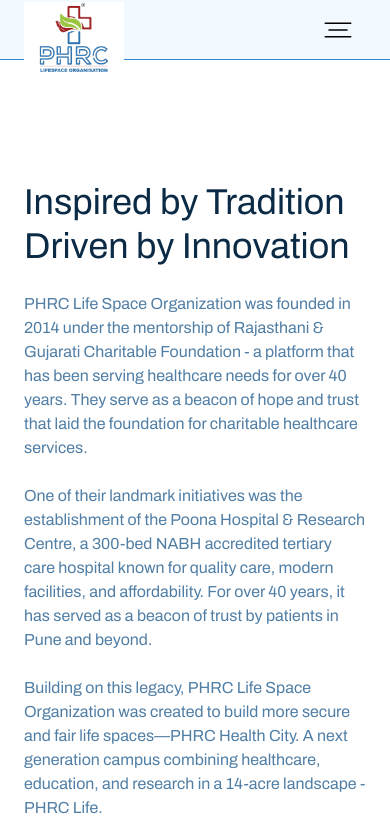
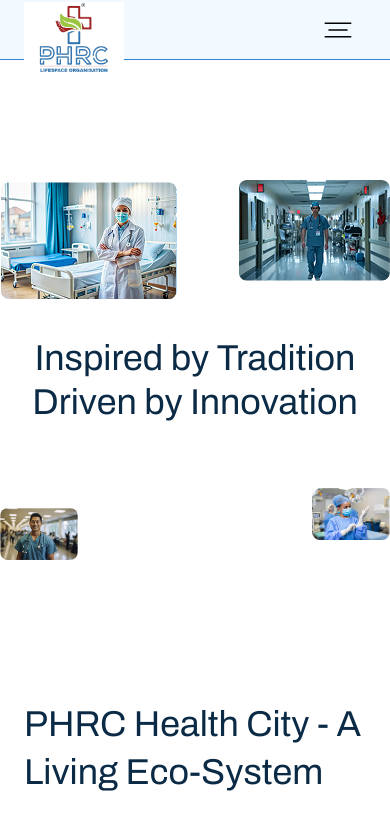
Before and after one commit to jangir-ritik/phrc_website, a Next.js app: page /about in a window 390 px wide. Shown: the top 839 px of the page. Built offline with nearby package versions, Linux system fonts and the light colour scheme.

Commit message:
feat: about - started making changes

```diff
--- a/src/app/about/page.jsx
+++ b/src/app/about/page.jsx
@@ -4,6 +4,7 @@ import SectionOneInspired from "@/app/components/about/SectionOneInspired";
 import SectionTwoHealthCity from "@/app/components/about/SectionTwoHealthCity";
 import SectionThreeVisionaries from "@/app/components/about/SectionThreeVisionaries";
 import SectionFourQuality from "@/app/components/about/SectionFourQuality";
+import SectionTwoPurpose from "../components/about/SectionTwoPurpose";
 
 export const metadata = {
   title: "About Us | PHRC Life",
@@ -15,6 +16,7 @@ export default function Page() {
   return (
     <div className={styles.container}>
       <SectionOneInspired />
+      <SectionTwoPurpose />
       <SectionTwoHealthCity />
       <SectionThreeVisionaries />
       <SectionFourQuality />
--- a/src/app/components/about/SectionOneInspired.jsx
+++ b/src/app/components/about/SectionOneInspired.jsx
@@ -3,23 +3,28 @@
 import React from "react";
 import Image from "next/image";
 import styles from "@/styles/about/SectionOneInspired.module.css";
+import clsx from "clsx";
+import image1 from "@/public/about/inspired/1.png";
+import image2 from "@/public/about/inspired/2.png";
+import image3 from "@/public/about/inspired/3.png";
+import image4 from "@/public/about/inspired/4.png";
 
 function SectionOneInspired() {
   const images = [
     {
-      src: "/about/inspired/1.png",
+      src: image1,
       alt: "Medical professional in PHRC",
     },
     {
-      src: "/about/inspired/2.png",
+      src: image2,
       alt: "Hospital corridor",
     },
     {
-      src: "/about/inspired/3.png",
+      src: image3,
       alt: "Medical staff at PHRC",
     },
     {
-      src: "/about/inspired/4.png",
+      src: image4,
       alt: "Medical professional with patient",
     },
   ];
@@ -27,46 +32,20 @@ function SectionOneInspired() {
   return (
     <section className={styles.section1_inspired}>
       <div className={styles.container}>
-        <div className={styles.content}>
         <h1 className={styles.title}>
           Inspired by Tradition
           <br />
           Driven by Innovation
         </h1>
-          <p className={styles.description}>
-            PHRC Life Space Organization was founded in 2014 under the
-            mentorship of Rajasthani & Gujarati Charitable Foundation - a
-            platform that has been serving healthcare needs for over 40 years.
-            They serve as a beacon of hope and trust that laid the foundation
-            for charitable healthcare services.
-          </p>
-          <p className={styles.description}>
-            One of their landmark initiatives was the establishment of the Poona
-            Hospital & Research Centre, a 300-bed NABH accredited tertiary care
-            hospital known for quality care, modern facilities, and
-            affordability. For over 40 years, it has served as a beacon of trust
-            by patients in Pune and beyond.
-          </p>
-          <p className={styles.description}>
-            Building on this legacy, PHRC Life Space Organization was created to
-            build more secure and fair life spaces—PHRC Health City. A next
-            generation campus combining healthcare, education, and research in a
-            14-acre landscape - PHRC Life.
-          </p>
-        </div>
-        <div className={styles.images_grid}>
         {images.map((image, index) => (
-            <div key={index} className={styles.image_container}>
+          <div key={index} className={clsx(styles.image_container, styles[`image_container${index + 1}`])}>
             <Image
                 src={image.src}
                 alt={image.alt}
-                width={280}
-                height={280}
-                className={styles.image}
+                className={clsx(styles.image, styles[`image${index + 1}`])}
               />
             </div>
           ))}
-        </div>
       </div>
     </section>
   );
--- /dev/null
+++ b/src/app/components/about/SectionTwoPurpose.jsx
@@ -0,0 +1,24 @@
+import React from "react";
+import styles from "@/styles/about/SectionTwoPurpose.module.css";
+
+function SectionTwoPurpose() {
+  return
+<section className={styles.section2_purpose}>
+<div className={styles.container}>
+    <div className={styles.content}>
+      <h2 className={styles.title}>Our Purpose, Our Promise</h2>
+      <p className={styles.description}>
+      PHRC Life Space Organization was founded in 2014 under the visionary leadership of the Rajasthani & Gujarati Charitable Foundation - a philanthropic body formed by communities deeply rooted in Pune for decades. Their values of service and giving back laid the foundation for some of the city&apos;s most respected institutions.
+      </p>
+      <p className={styles.description}>
+      One of their landmark initiatives was the establishment of the Poona Hospital & Research Centre, a 300-bed, NABH-accredited tertiary care hospital known for quality care, modern facilities, and affordability. For over 40 years, it has served as a beacon of trust for patients in Pune and beyond.
+      </p>
+      <p className={styles.description}>
+      Building on this legacy, PHRC Life Space Organization was created to scale these values into the future—with <span className={styles.bold}>PHRC Health City</span>, a next-generation campus combining healthcare, education, and research on a 14-acre landscape in Undri, Pune.
+      </p>
+    </div>
+  </div>
+  </section>;
+}
+
+export default SectionTwoPurpose;
--- a/src/app/globals.css
+++ b/src/app/globals.css
@@ -61,3 +61,7 @@ button {
   padding: 0;
   box-sizing: border-box;
 }
+
+main {
+  margin-top: 72px;
+}
--- a/src/styles/about/SectionOneInspired.module.css
+++ b/src/styles/about/SectionOneInspired.module.css
@@ -2,6 +2,7 @@
   display: flex;
   justify-content: center;
   padding: 0 24px;
+  position: relative;
 }
 
 .container {
@@ -9,14 +10,11 @@
   width: 100%;
   display: flex;
   flex-direction: column;
-  gap: 60px;
-}
-
-.content {
-  display: flex;
-  flex-direction: column;
   gap: 24px;
-  max-width: 800px;
+  align-items: center;
+  justify-content: center;
+  text-align: center;
+  height: 400px;
 }
 
 .title {
@@ -24,26 +22,33 @@
   line-height: 80px;
   font-weight: 400;
   color: var(--textSecondary);
-}
-
-.description {
-  font-size: 18px;
-  line-height: 28px;
-  color: var(--textPrimary);
-}
-
-.images_grid {
-  display: grid;
-  grid-template-columns: repeat(4, 1fr);
-  gap: 24px;
-  width: 100%;
+  z-index: 1;
 }
 
 .image_container {
-  position: relative;
+  position: absolute;
   border-radius: 8px;
   overflow: hidden;
-  aspect-ratio: 1;
+}
+
+.image_container1 {
+  bottom: 0%;
+  left: 24px;
+}
+
+.image_container2 {
+  bottom: 60%;
+  left: 10%;
+}
+
+.image_container3 {
+  top: 5%;
+  right: 25%;
+}
+
+.image_container4 {
+  bottom: 0%;
+  right: 24px;
 }
 
 .image {
@@ -62,15 +67,6 @@
     font-size: 48px;
     line-height: 56px;
   }
-
-  .description {
-    font-size: 16px;
-    line-height: 24px;
-  }
-
-  .images_grid {
-    gap: 16px;
-  }
 }
 
 @media (max-width: 768px) {
@@ -83,8 +79,25 @@
     line-height: 44px;
   }
 
-  .images_grid {
-    grid-template-columns: repeat(2, 1fr);
-    gap: 12px;
+  .image_container1 {
+    bottom: 70%;
+    left: 0;
   }
+
+  .image_container2 {
+    bottom: 10%;
+    left: 80%;
+  }
+
+  .image_container3 {
+    top: 0%;
+    right: 0%;
+  }
+
+  .image_container4 {
+    bottom: 5%;
+    right: 80%;
+  }
+
+
 }
--- /dev/null
+++ b/src/styles/about/SectionTwoPurpose.module.css
@@ -0,0 +1,53 @@
+.section2_purpose {
+    display: flex;
+    justify-content: center;
+    padding: 0 24px;
+    position: relative;
+}
+
+.container {
+    max-width: 1200px;
+    width: 100%;
+    display: flex;
+    flex-direction: column;
+    gap: 24px;
+    align-items: center;
+    justify-content: center;
+    text-align: center;
+}
+
+.content {
+    display: flex;
+    flex-direction: column;
+    gap: 24px;
+}
+
+.title {
+    font-size: 48px;
+    line-height: 56px;
+    font-weight: 400;
+    color: var(--textSecondary);
+}
+
+.description {
+    font-size: 24px;
+    line-height: 32px;
+    font-weight: 400;
+    color: var(--textSecondary);
+}
+
+.bold {
+    font-weight: 600;
+}
+
+@media (max-width: 768px) {
+    .title {
+        font-size: 36px;
+        line-height: 44px;
+    }
+
+    .description {
+        font-size: 18px;
+        line-height: 24px;
+    }
+}
--- a/src/styles/about/page.module.css
+++ b/src/styles/about/page.module.css
@@ -1,19 +1,20 @@
 .container {
   display: flex;
   flex-direction: column;
-  gap: 140px;
-  padding-top: 140px;
+  gap: 148px;
+  padding-top: 148px;
 }
 
 @media (max-width: 1200px) {
   .container {
-    padding-top: 120px;
     gap: 132px;
+    padding-top: 132px;
   }
 }
 
 @media (max-width: 768px) {
   .container {
     gap: 120px;
+    padding-top: 120px;
   }
 }
--- a/src/styles/contact/page.module.css
+++ b/src/styles/contact/page.module.css
@@ -1,13 +1,20 @@
 .container {
   display: flex;
   flex-direction: column;
-  gap: 140px;
-  padding-top: 140px;
-  /* padding: 140px 120px 0 120px; */
+  gap: 148px;
+  padding-top: 148px;
 }
 
 @media (max-width: 1200px) {
   .container {
-    padding: 120px 0 0 0;
+    gap: 132px;
+    padding-top: 132px;
   }
 }
+
+@media (max-width: 768px) {
+  .container {
+    gap: 120px;
+    padding-top: 120px;
+  }
+}
```
Lines whose indentation alone changed are shown as unchanged.
